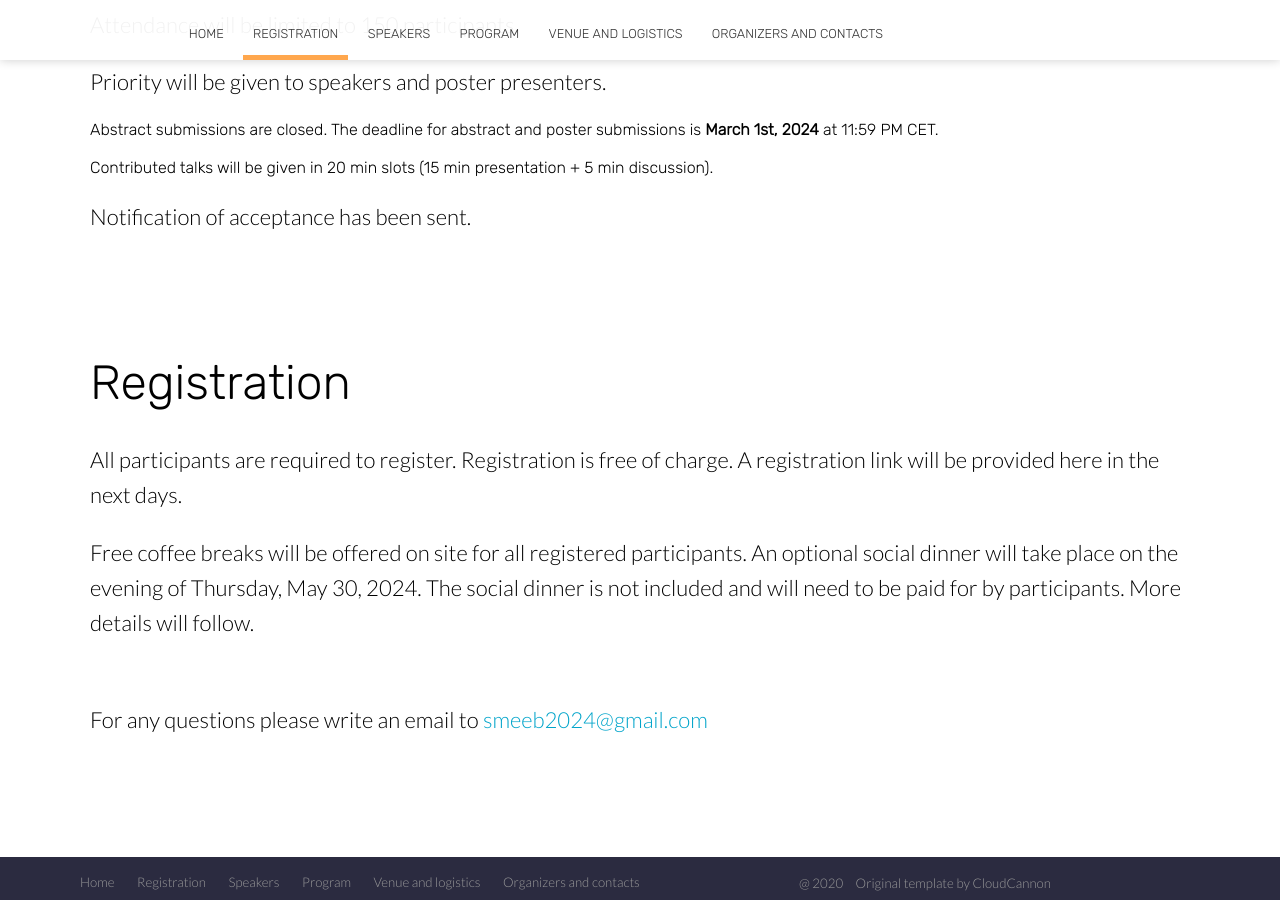
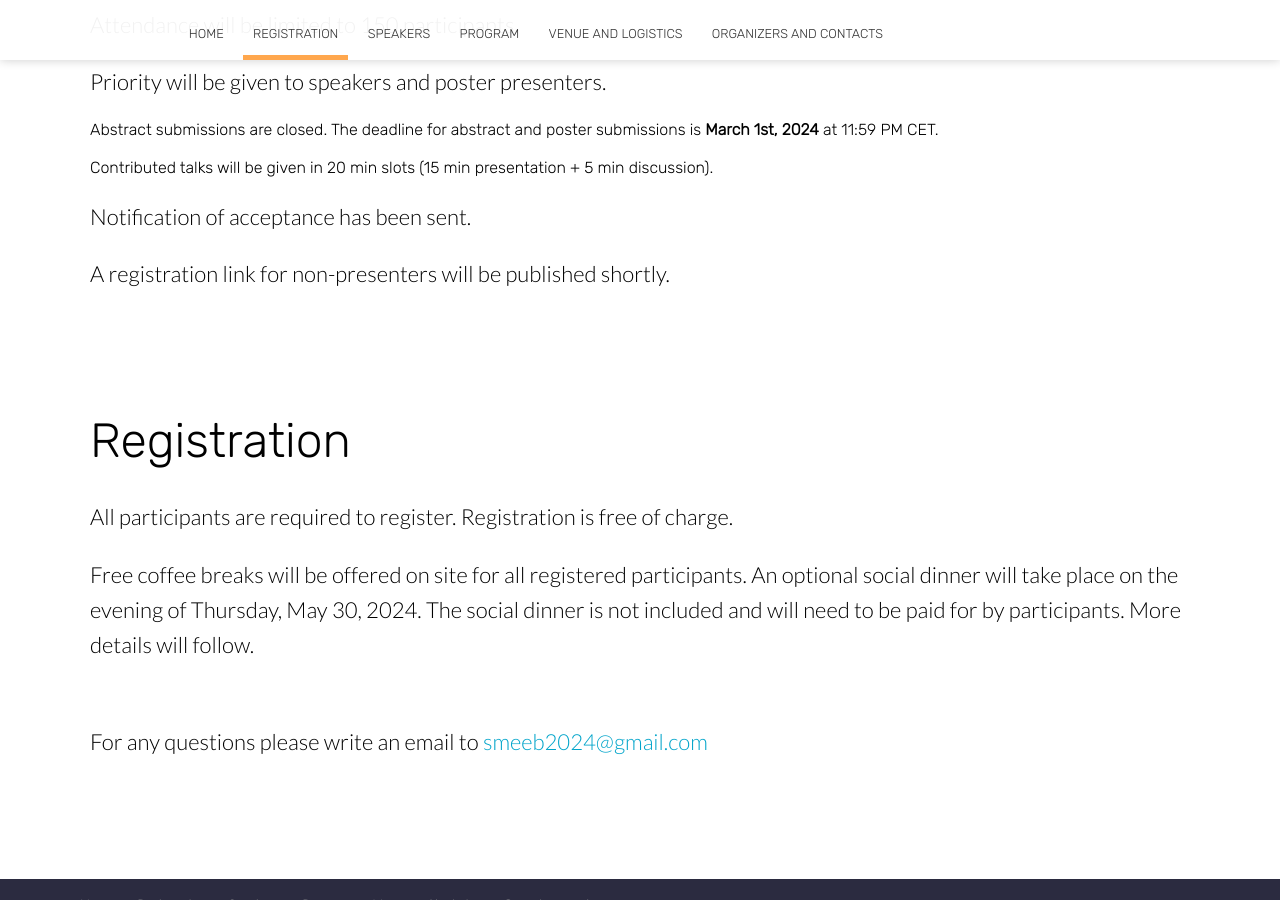
Before and after one commit to liphlab/SMEEB2024, a Jekyll site: the page built from registration.html, in a window 1280 px wide and 900 px high, scrolled down 1015 px. Built offline with Jekyll 4.4.1, drawn with Linux system fonts in a browser that asks for light colours; nearby versions of some CDN libraries.

Commit message:
minor update

```diff
--- a/registration.html
+++ b/registration.html
@@ -26,6 +26,7 @@ image: /new_imgs/DallE-background-registration-2.png
 				The deadline for abstract and poster submissions is <b>March 1st, 2024</b> at 11:59 PM CET.<br><br>
 				Contributed talks will be given in 20 min slots (15 min presentation + 5 min discussion). </p>
 				<p>Notification of acceptance has been sent.</p>
+				<p>A registration link for non-presenters will be published shortly.</p>
 			</div>
 		</div>
 	</section>
@@ -36,7 +37,7 @@ image: /new_imgs/DallE-background-registration-2.png
 				<h2 class="editable">Registration</h2>
 				<p>
 					All participants are required to register. Registration is free of charge.
-					A registration link will be provided here in the next days.
+
 					<br>
 				</p>
 
```
